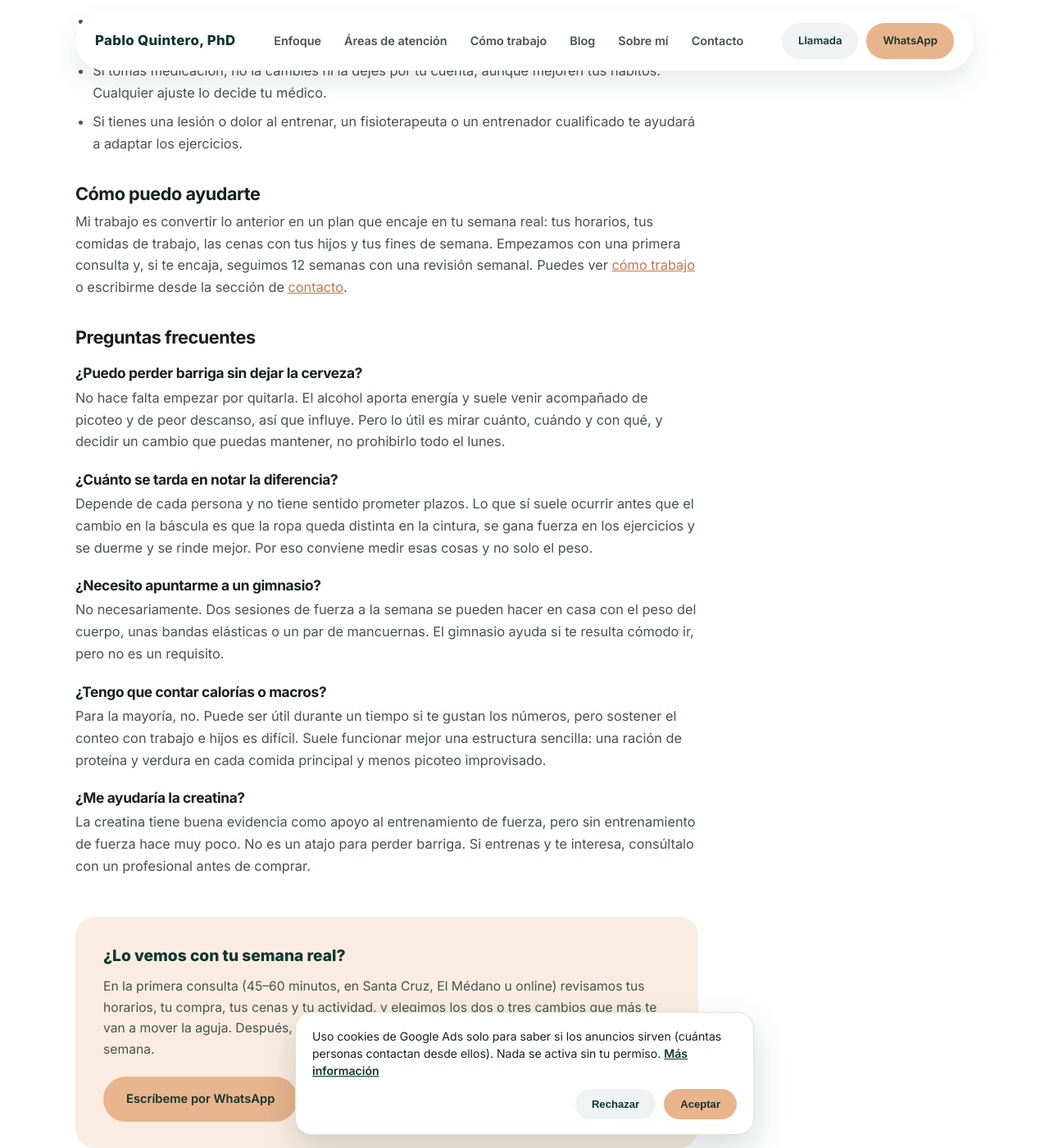
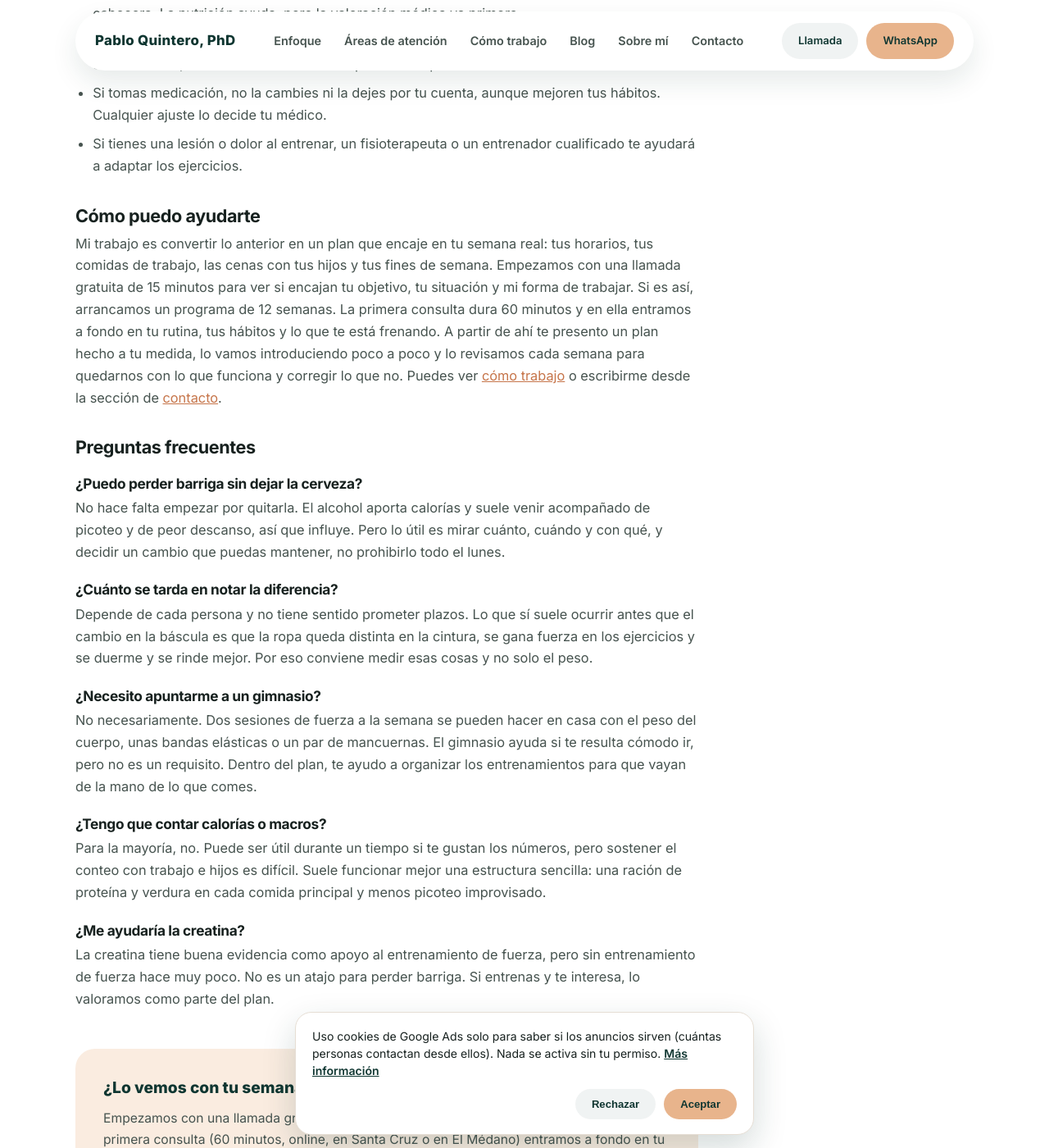
Before and after one commit to pquinriver/pabloquintero-nutricion, a Jekyll site: the page built from _posts/2026-10-20-perder-barriga-despues-de-los-40.md, in a window 1280 px wide and 1400 px high, scrolled down 3351 px. Shown: the whole window at 82% size. Built offline with Jekyll 4.4.1, drawn with Linux system fonts in a browser that asks for light colours; some of the changed text lies outside the part shown.

Commit message:
Artículo 1: método real (llamada gratuita + 12 semanas), metabolismo, calorías, FAQ y online primero en el CTA
Co-Authored-By: Claude Opus 5.5 <noreply@anthropic.com>
Claude-Session: https://claude.ai/code/session_019cXGgNWpYC1RPAKDyex8S2

```diff
--- a/_posts/2026-10-20-perder-barriga-despues-de-los-40.md
+++ b/_posts/2026-10-20-perder-barriga-despues-de-los-40.md
@@ -4,21 +4,21 @@ title: "Perder barriga después de los 40: qué funciona"
 h1: "Perder barriga después de los 40: lo que de verdad funciona"
 description: "Más cintura, menos fuerza y recuperación lenta. Por qué el cuerpo deja de compensar a partir de los 40 y qué cambios funcionan con trabajo e hijos."
 cta_title: "¿Lo vemos con tu semana real?"
-cta_copy: "En la primera consulta (45–60 minutos, en Santa Cruz, El Médano u online) revisamos tus horarios, tu compra, tus cenas y tu actividad, y elegimos los dos o tres cambios que más te van a mover la aguja. Después, si quieres, seguimos 12 semanas con una revisión cada semana."
+cta_copy: "Empezamos con una llamada gratuita de 15 minutos para ver si encajamos. Si es así, en la primera consulta (60 minutos, online, en Santa Cruz o en El Médano) entramos a fondo en tu rutina y tus hábitos. Después te presento un plan hecho a tu medida y lo introducimos poco a poco durante 12 semanas, con una revisión semanal para ver qué funciona, qué no y ajustarlo."
 faq:
   - q: "¿Puedo perder barriga sin dejar la cerveza?"
-    a: "No hace falta empezar por quitarla. El alcohol aporta energía y suele venir acompañado de picoteo y de peor descanso, así que influye. Pero lo útil es mirar cuánto, cuándo y con qué, y decidir un cambio que puedas mantener, no prohibirlo todo el lunes."
+    a: "No hace falta empezar por quitarla. El alcohol aporta calorías y suele venir acompañado de picoteo y de peor descanso, así que influye. Pero lo útil es mirar cuánto, cuándo y con qué, y decidir un cambio que puedas mantener, no prohibirlo todo el lunes."
   - q: "¿Cuánto se tarda en notar la diferencia?"
     a: "Depende de cada persona y no tiene sentido prometer plazos. Lo que sí suele ocurrir antes que el cambio en la báscula es que la ropa queda distinta en la cintura, se gana fuerza en los ejercicios y se duerme y se rinde mejor. Por eso conviene medir esas cosas y no solo el peso."
   - q: "¿Necesito apuntarme a un gimnasio?"
-    a: "No necesariamente. Dos sesiones de fuerza a la semana se pueden hacer en casa con el peso del cuerpo, unas bandas elásticas o un par de mancuernas. El gimnasio ayuda si te resulta cómodo ir, pero no es un requisito."
+    a: "No necesariamente. Dos sesiones de fuerza a la semana se pueden hacer en casa con el peso del cuerpo, unas bandas elásticas o un par de mancuernas. El gimnasio ayuda si te resulta cómodo ir, pero no es un requisito. Dentro del plan, te ayudo a organizar los entrenamientos para que vayan de la mano de lo que comes."
   - q: "¿Tengo que contar calorías o macros?"
     a: "Para la mayoría, no. Puede ser útil durante un tiempo si te gustan los números, pero sostener el conteo con trabajo e hijos es difícil. Suele funcionar mejor una estructura sencilla: una ración de proteína y verdura en cada comida principal y menos picoteo improvisado."
   - q: "¿Me ayudaría la creatina?"
-    a: "La creatina tiene buena evidencia como apoyo al entrenamiento de fuerza, pero sin entrenamiento de fuerza hace muy poco. No es un atajo para perder barriga. Si entrenas y te interesa, consúltalo con un profesional antes de comprar."
+    a: "La creatina tiene buena evidencia como apoyo al entrenamiento de fuerza, pero sin entrenamiento de fuerza hace muy poco. No es un atajo para perder barriga. Si entrenas y te interesa, lo valoramos como parte del plan."
 ---
 
-Si has pasado de los 40 (o te acercas), notas que la barriga crece aunque no comas mucho más que antes. Perder barriga después de los 40 cuesta más que a los 25. Las hormonas influyen algo, pero casi siempre pesa más lo demás: menos músculo, menos movimiento y una semana que ya no es la de antes.
+Si has pasado de los 40 (o te acercas), notas que la barriga crece aunque no comas mucho más que antes. Perder barriga después de los 40 cuesta más que a los 25. Aunque escuchamos mucho eso de «me ha cambiado el metabolismo», lo que en realidad cambia es mucho más sencillo de entender: menos músculo, menos movimiento y una semana que ya no es la de antes.
 
 Hay una frase que oigo a menudo en consulta: «Sigo sintiéndome joven, pero mi cuerpo me está diciendo otra cosa».
 
@@ -53,7 +53,7 @@ Y puede que haya algo más. ¿Te pasa que antes eras una persona activa (fútbol
 - **Hacer abdominales para quitar la tripa.** En un ensayo controlado, seis semanas de abdominales cinco días a la semana no redujeron la grasa abdominal, aunque sí mejoró la resistencia de esos músculos ([Vispute y cols., 2011](https://pubmed.ncbi.nlm.nih.gov/21804427/)). No se puede elegir de dónde sale la grasa.
 - **Ser perfecto de lunes a viernes y compensar el fin de semana.** Restringir mucho entre semana suele acabar en un fin de semana sin estructura, y vuelta a empezar el lunes. Es agotador y rara vez se sostiene.
 - **Empezar con todo a la vez.** Dieta estricta, cinco días de gimnasio y cero alcohol el mismo lunes. Dura lo que dura una semana complicada en el trabajo.
-- **Fiarse solo de la báscula.** Si ganas músculo mientras pierdes grasa, el peso puede moverse poco aunque la cintura baje. Mídete la cintura y apunta tu fuerza.
+- **Fiarse solo de la báscula.** Si ganas músculo mientras pierdes grasa, el peso puede moverse poco aunque la cintura baje. Mídete la cintura y anota cuánto peso o cuántas repeticiones haces en dos o tres ejercicios: si suben mientras la cintura baja, estás ganando o conservando músculo.
 
 ## Cinco cambios que sí suelen funcionar
 
@@ -77,7 +77,7 @@ En la mayoría de los hombres que veo, el picoteo de la tarde y las cenas improv
 
 ### 5. Dormir y beber con intención
 
-Dormir poco aumenta el hambre y el picoteo del día siguiente, y el alcohol añade energía y suele empeorar el descanso. Elige qué días bebes y cuánto, y protege una hora fija para acostarte la mayoría de las noches.
+Dormir poco aumenta el hambre y el picoteo del día siguiente, y el alcohol añade calorías y suele empeorar el descanso. Elige qué días bebes y cuánto, y protege una hora fija para acostarte la mayoría de las noches.
 
 ## Cuándo necesitas a otro profesional
 
@@ -88,4 +88,4 @@ Dormir poco aumenta el hambre y el picoteo del día siguiente, y el alcohol aña
 
 ## Cómo puedo ayudarte
 
-Mi trabajo es convertir lo anterior en un plan que encaje en tu semana real: tus horarios, tus comidas de trabajo, las cenas con tus hijos y tus fines de semana. Empezamos con una primera consulta y, si te encaja, seguimos 12 semanas con una revisión semanal. Puedes ver [cómo trabajo](/#asi-trabajo) o escribirme desde la sección de [contacto](/#contacto).
+Mi trabajo es convertir lo anterior en un plan que encaje en tu semana real: tus horarios, tus comidas de trabajo, las cenas con tus hijos y tus fines de semana. Empezamos con una llamada gratuita de 15 minutos para ver si encajan tu objetivo, tu situación y mi forma de trabajar. Si es así, arrancamos un programa de 12 semanas. La primera consulta dura 60 minutos y en ella entramos a fondo en tu rutina, tus hábitos y lo que te está frenando. A partir de ahí te presento un plan hecho a tu medida, lo vamos introduciendo poco a poco y lo revisamos cada semana para quedarnos con lo que funciona y corregir lo que no. Puedes ver [cómo trabajo](/#asi-trabajo) o escribirme desde la sección de [contacto](/#contacto).
```
Also changed, not shown: other parts of _posts/2026-10-20-perder-barriga-despues-de-los-40.md (+1 -1 lines).
